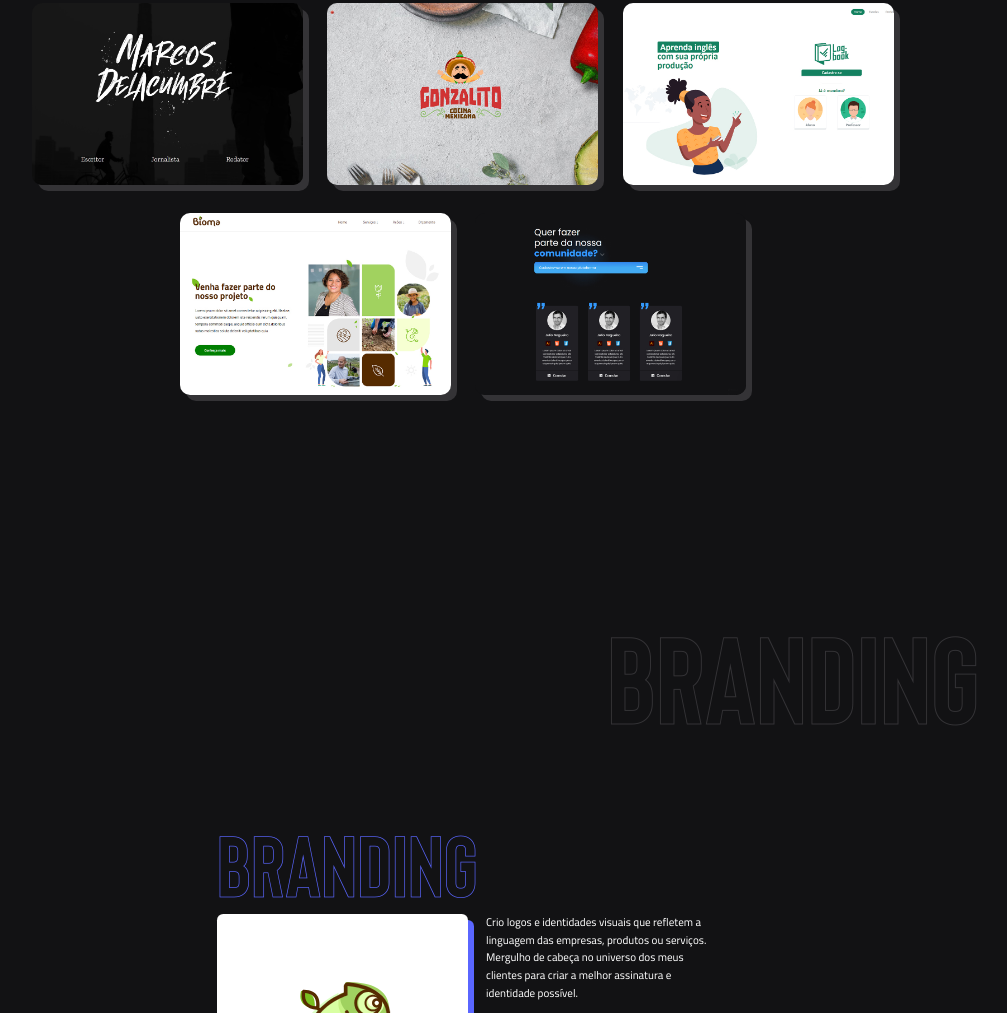
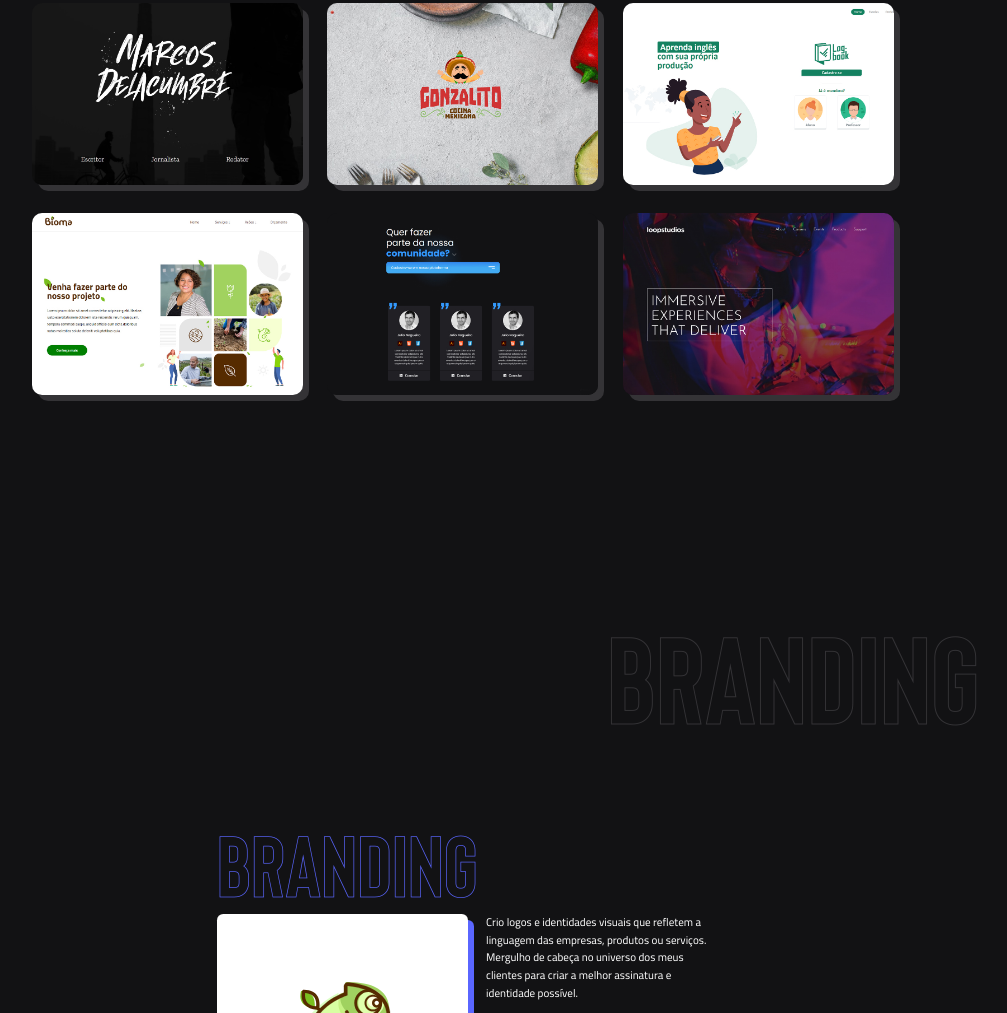
Before and after one commit to Vitorholtz/vitorholtz.github.io, a plain HTML site: page index.html in a window 1280 px wide. Shown: the part 999-2012 px from the top of the page, without its empty margins (251-1258 px from the left). Drawn offline with Linux system fonts and the light colour scheme.

Commit message:
frontendmentor

```diff
--- a/index.html
+++ b/index.html
@@ -136,6 +136,9 @@
             <div class="website">
                 <a href="https://vitorholtz.github.io/BlueLottus/" target="blank"><img src="img/websites/site05.jpg" alt=""></a>
             </div>
+            <div class="website">
+                <a href="https://www.frontendmentor.io/solutions/html-css-sass-js-_oA-CdAg1" target="blank"><img src="img/websites/site06.jpg" alt=""></a>
+            </div>
         </div>
     </section>
 
```
Also changed, not shown: img/websites/site06.jpg (added).
